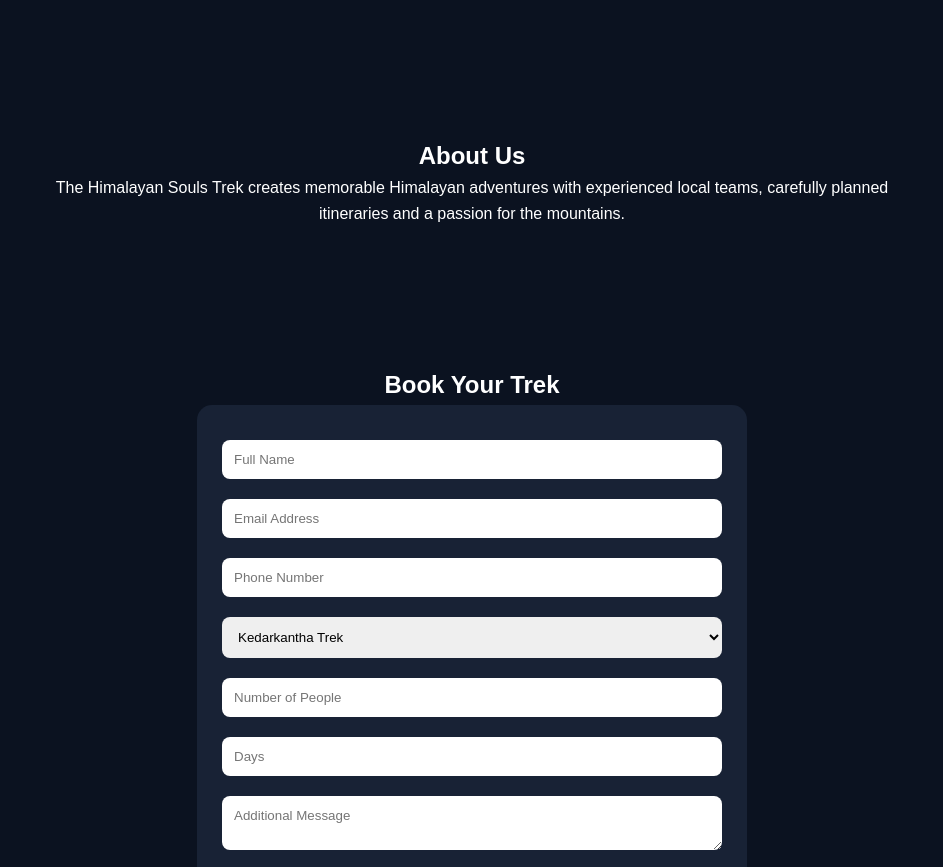
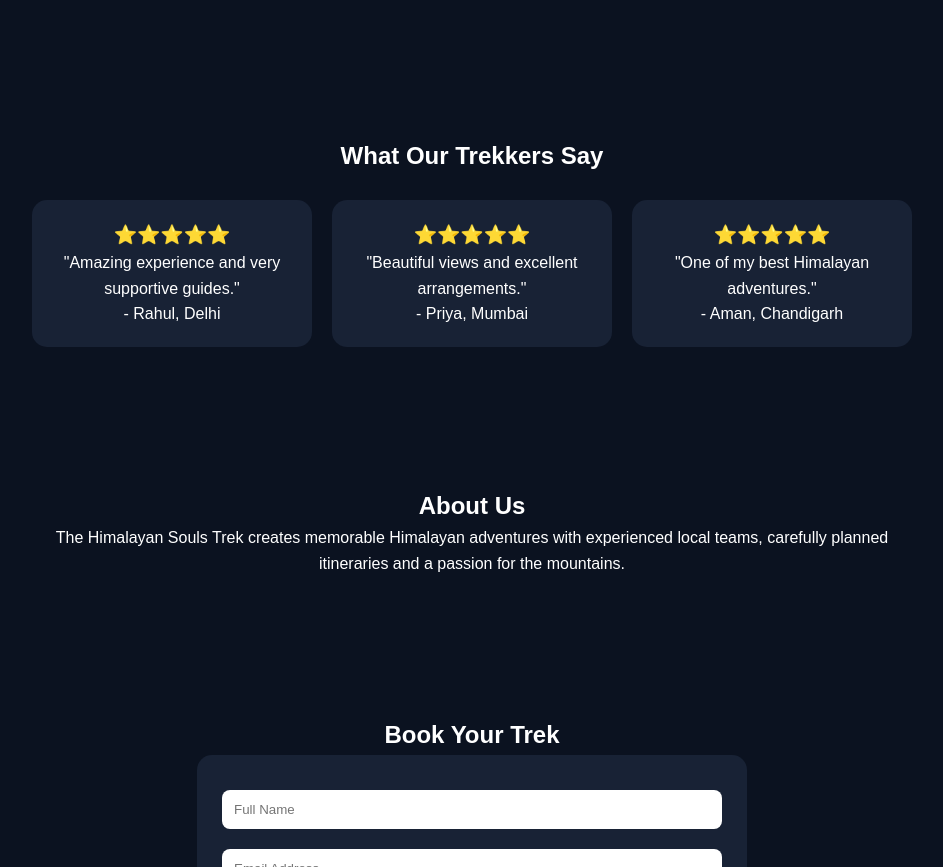
Before and after one commit to Dimriaditya/trek_pro, a plain HTML site: page templates/index.html in a window 1280 px wide. Shown: the part 1408-2275 px from the top of the page, without its empty margins (168-1111 px from the left). Drawn offline with Linux system fonts and the light colour scheme.

Commit message:
added reviews section

```diff
--- a/templates/index.html
+++ b/templates/index.html
@@ -155,7 +155,34 @@ font-weight:bold;
 <a href="/har-ki-dun" class="btn">View Details</a>
 
 </div></div>
-</section><section class="section">
+</section>
+<section class="section">
+<h2>What Our Trekkers Say</h2>
+
+<div class="cards">
+
+<div class="card">
+<h3>⭐⭐⭐⭐⭐</h3>
+<p>"Amazing experience and very supportive guides."</p>
+<p>- Rahul, Delhi</p>
+</div>
+
+<div class="card">
+<h3>⭐⭐⭐⭐⭐</h3>
+<p>"Beautiful views and excellent arrangements."</p>
+<p>- Priya, Mumbai</p>
+</div>
+
+<div class="card">
+<h3>⭐⭐⭐⭐⭐</h3>
+<p>"One of my best Himalayan adventures."</p>
+<p>- Aman, Chandigarh</p>
+</div>
+
+</div>
+</section>
+
+<section class="section">
 <h2>About Us</h2><p style="max-width:850px;margin:auto;">
 The Himalayan Souls Trek creates memorable Himalayan adventures with experienced local teams, carefully planned itineraries and a passion for the mountains.
 </p></section><section class="section" id="booking"><h2>Book Your Trek</h2><div class="form-box"><form action="/book" method="POST"><input type="text" name="name" placeholder="Full Name" required><input type="email" name="email" placeholder="Email Address" required><input type="text" name="phone" placeholder="Phone Number" required><select name="trek">
```
